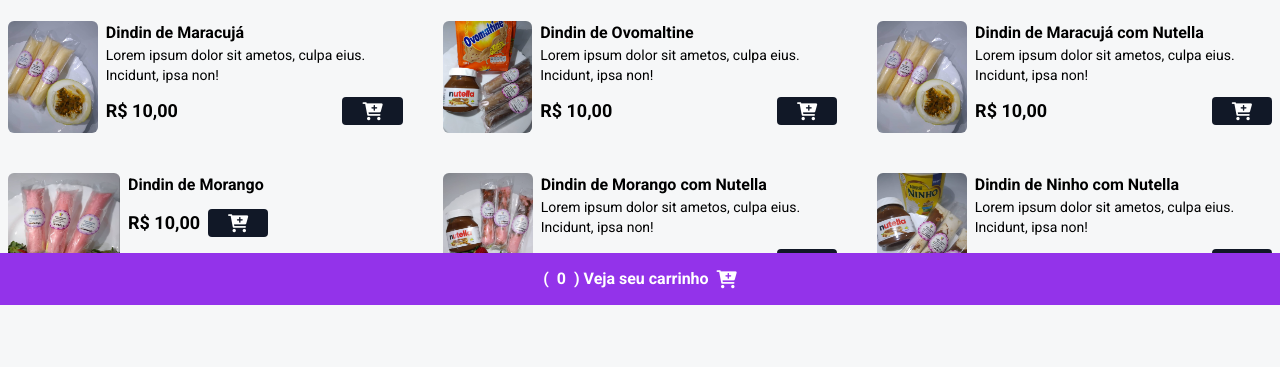
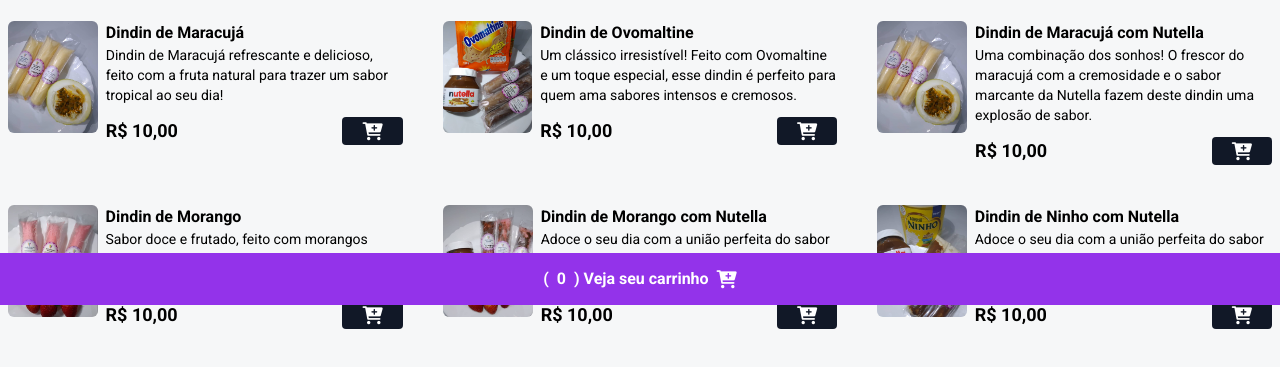
Before and after one commit to ItsMarcoFreitas/dindingourmetsensacao, a website: page index.html in a window 1280 px wide. Shown: the part 495-862 px from the top of the page. Drawn offline with nearby package versions, Linux system fonts and the light colour scheme.

Commit message:
descrição.html

```diff
--- a/index.html
+++ b/index.html
@@ -78,7 +78,8 @@
           <div>
             <p class="font-bold">Dindin de Maracujá</p>
             <p class="text-sm">
-              Lorem ipsum dolor sit ametos, culpa eius. Incidunt, ipsa non!
+              Dindin de Maracujá refrescante e delicioso, feito com a fruta
+              natural para trazer um sabor tropical ao seu dia!
             </p>
 
             <div class="flex items-center gap-2 justify-between mt-3">
@@ -106,7 +107,9 @@
           <div>
             <p class="font-bold">Dindin de Ovomaltine</p>
             <p class="text-sm">
-              Lorem ipsum dolor sit ametos, culpa eius. Incidunt, ipsa non!
+              Um clássico irresistível! Feito com Ovomaltine e um toque
+              especial, esse dindin é perfeito para quem ama sabores intensos e
+              cremosos.
             </p>
 
             <div class="flex items-center gap-2 justify-between mt-3">
@@ -134,7 +137,9 @@
           <div>
             <p class="font-bold">Dindin de Maracujá com Nutella</p>
             <p class="text-sm">
-              Lorem ipsum dolor sit ametos, culpa eius. Incidunt, ipsa non!
+              Uma combinação dos sonhos! O frescor do maracujá com a cremosidade
+              e o sabor marcante da Nutella fazem deste dindin uma explosão de
+              sabor.
             </p>
 
             <div class="flex items-center gap-2 justify-between mt-3">
@@ -161,6 +166,10 @@
 
           <div>
             <p class="font-bold">Dindin de Morango</p>
+            <p class="text-sm">
+              Sabor doce e frutado, feito com morangos fresquinhos para garantir
+              um gostinho natural e delicioso em cada mordida.
+            </p>
 
             <div class="flex items-center gap-2 justify-between mt-3">
               <p class="font-bold text-lg">R$ 10,00</p>
@@ -187,7 +196,8 @@
           <div>
             <p class="font-bold">Dindin de Morango com Nutella</p>
             <p class="text-sm">
-              Lorem ipsum dolor sit ametos, culpa eius. Incidunt, ipsa non!
+              Adoce o seu dia com a união perfeita do sabor natural do morango e
+              a cremosidade irresistível da Nutella.
             </p>
 
             <div class="flex items-center gap-2 justify-between mt-3">
@@ -215,7 +225,8 @@
           <div>
             <p class="font-bold">Dindin de Ninho com Nutella</p>
             <p class="text-sm">
-              Lorem ipsum dolor sit ametos, culpa eius. Incidunt, ipsa non!
+              Adoce o seu dia com a união perfeita do sabor natural do morango e
+              a cremosidade irresistível da Nutella.
             </p>
 
             <div class="flex items-center gap-2 justify-between mt-3">
@@ -243,7 +254,7 @@
       <div class="bg-white p-5 rounded-md min-w-[90%] md:min-w-[600px]">
         <h2 class="text-center font-bold text-2xl mb-2">Meu Carrinho</h2>
 
-        <div id="cart-items"  style="max-height: 240px; overflow-y: auto; margin-bottom: 16px;"></div>
+        <div id="cart-items" class="justify-between mb-2 flex-col"></div>
 
         <p class="font-bold">Total: <span id="cart-total">0.00</span></p>
 
```
